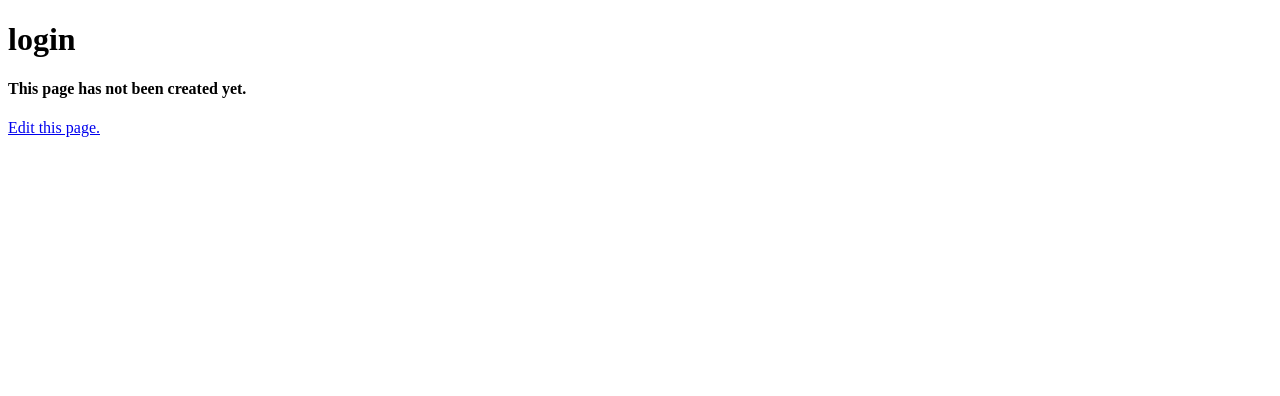
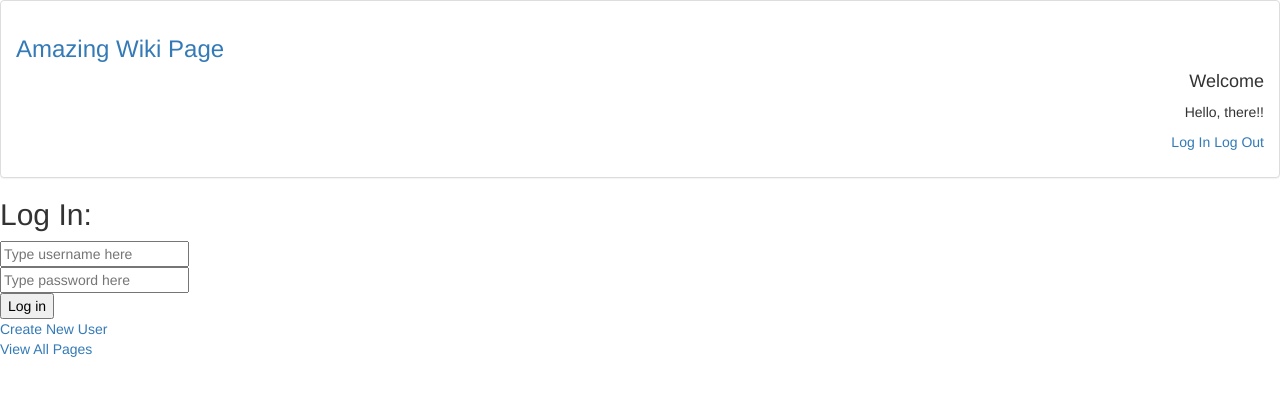
Before and after one commit to mtnzorro/digita_crafts_week5_wiki_project_2_table_db, a Flask app: page /login in a window 1280 px wide. Shown: the top 396 px of the page. Run offline with Flask 2, Linux system fonts and the light colour scheme; data that the repository does not hold is empty; some libraries are stand-ins or nearby versions.

Commit message:
adds styling, log in, permissions

```diff
--- a/server.py
+++ b/server.py
@@ -1,10 +1,11 @@
-from flask import Flask, render_template, redirect, request
+from flask import Flask, render_template, redirect, request, session, flash
 import pg
 import markdown
 from wiki_linkify import wiki_linkify
 
 app =Flask('Wiki')
 db = pg.DB(dbname='Wiki')
+app.secret_key = 'best website'
 
 @app.route('/')
 def render_home():
@@ -32,21 +33,28 @@ def render_page(page_name):
 
 @app.route('/<page_name>/edit')
 def render_edit_page(page_name):
-    query = db.query("select * from pages where title = '%s'" %page_name)
-    if len(query.namedresult()) == 0:
+    if 'username' in session:
+        query = db.query("select * from pages where title = '%s'" %page_name)
+        if len(query.namedresult()) == 0:
+            return render_template(
+            'edit_page.html',
+            page_name=page_name,
+            )
+        else:
+            query = query.namedresult()[0]
+            pages_id = query.id
+            newest_content = db.query("select content from history where pages_id = '%d' order by date_saved desc" %pages_id).namedresult()[0].content
+            return render_template(
+                'edit_page.html',
+                page_name = page_name,
+                newest_content = newest_content
+            )
+    else:
         return render_template(
-        'edit_page.html',
-        page_name=page_name,
+            'unlogged_edit.html',
+            page_name = page_name
         )
-    else:
-        query = query.namedresult()[0]
-        pages_id = query.id
-        newest_content = db.query("select content from history where pages_id = '%d' order by date_saved desc" %pages_id).namedresult()[0].content
-        return render_template(
-            'edit_page.html',
-            page_name = page_name,
-            newest_content = newest_content
-        )
+
 
 @app.route('/<page_name>/save', methods=['POST'])
 def submit_edit_page(page_name):
@@ -56,6 +64,7 @@ def submit_edit_page(page_name):
             'pages',
             title = page_name
         )
+        flash('%s, you have submitted a new Wiki Page'%session['username'])
     else:
         pass
     content = request.form.get('edits')
@@ -66,6 +75,7 @@ def submit_edit_page(page_name):
         content = content,
         pages_id = query
     )
+    flash('%s, you have sucessfully edited the page.'%session['username'])
     return redirect('/%s'%page_name)
 
 @app.route('/AllPages')
@@ -102,5 +112,57 @@ def render_history_page(page_name):
             history_content = history_content
         )
 
+@app.route('/login')
+def render_input():
+    return render_template(
+        "log_in.html"
+    )
+
+@app.route('/login/submit', methods=['POST'])
+def submit_log_in():
+    username = request.form.get('username')
+    password = request.form.get('password')
+    query = db.query("select * from users where username = '%s'" % username)
+    result_list = query.namedresult()
+    if len(result_list) > 0:
+        user = result_list[0]
+        if user.password == password:
+            session['username'] = user.username
+            flash('You have successfully logged in')
+            return redirect('/page_name')
+        else:
+            return redirect('/login')
+    else:
+        return redirect('/login')
+
+@app.route('/new_user')
+def render_new_user():
+    return render_template(
+        "create_user.html"
+    )
+
+@app.route('/create_user/submit', methods=['POST'])
+def submit_new_user():
+    username = request.form.get('username')
+    password = request.form.get('password')
+    query = db.query("select * from users where username = '%s'" % username)
+    result_list = query.namedresult()
+    if len(result_list) == 0:
+        db.insert(
+        'users',
+        username = username,
+        password = password
+        )
+        flash('You have successfully created a new user')
+        return redirect('/login')
+    else:
+        return redirect('/login')
+
+@app.route('/logout')
+def logout():
+    del session['username']
+    flash('You have successfully logged out')
+    return redirect('/login')
+
 if __name__ == '__main__':
     app.run(debug = True)
--- /dev/null
+++ b/static/style.css
@@ -0,0 +1,8 @@
+.login{
+  display: block;
+  text-align: right;
+}
+
+button, input, optgroup, select, textarea{
+  color: black;
+}
--- a/templates/all_pages.html
+++ b/templates/all_pages.html
@@ -1,6 +1,7 @@
 {% extends "layout.html" %}
 
 {% block body %}
+
 <h4>All current pages:</h4>
 <table border="1" width="100%">
 <tr>
--- a/templates/layout.html
+++ b/templates/layout.html
@@ -3,8 +3,34 @@
   <head>
     <meta charset="utf-8">
     <title>{{title}}</title>
+    <link rel="stylesheet" href="https://maxcdn.bootstrapcdn.com/bootswatch/3.3.7/superhero/bootstrap.min.css" media="screen" title="no title">
+    <link rel="stylesheet" href="/static/style.css" media="screen" title="no title">
+
   </head>
   <body>
+    {% with messages = get_flashed_messages() %}
+    {%if messages%}
+    <ul class = "flashes">
+      {% for message in messages %}
+      <li>{{ message }}</li>
+      {% endfor %}
+      {% endif %}
+    {% endwith %}
+      </ul>
+    <div class="panel panel-default">
+  <div class="panel-body">
+  <a href="/AllPages"><h3>Amazing Wiki Page</h3></a>
+    <div class="login">
+        <h4>Welcome</h4>
+    <p>Hello, {{session['username'] or 'there'}}!!</p>
+    <p>
+      <a href="/login">Log In</a>
+      <a href="/logout">Log Out</a>
+    </p>
+  </div>
+  </div>
+</div>
+
 <h1>{{page_name}}</h1>
     {% block body %}
     {% endblock %}
--- /dev/null
+++ b/templates/log_in.html
@@ -0,0 +1,11 @@
+{%extends "layout.html"%}
+{%block body%}
+<h2>Log In:</h2>
+<form class="login_box" action="/login/submit" method="post">
+<input type="name" name="username" placeholder="Type username here"><br>
+<input type="name" name="password" placeholder="Type password here"><br>
+<button type="submit" name="button">Log in</button>
+</form>
+<a href="/new_user">Create New User</a><br>
+<a href="/AllPages">View All Pages</a>
+{%endblock%}
--- /dev/null
+++ b/templates/unlogged_edit.html
@@ -0,0 +1,6 @@
+{%extends "layout.html"%}
+{%block body%}
+
+<h2>You must be logged in to edit pages.</h2>
+<a href="/login">Log In</a>
+{%endblock%}
```
Also changed, not shown: templates/create_user.html (added, +9 -0 lines).
